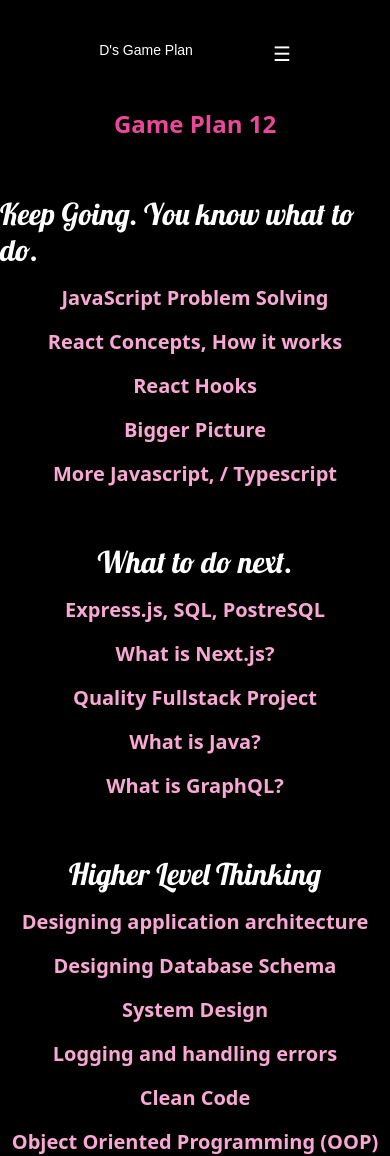
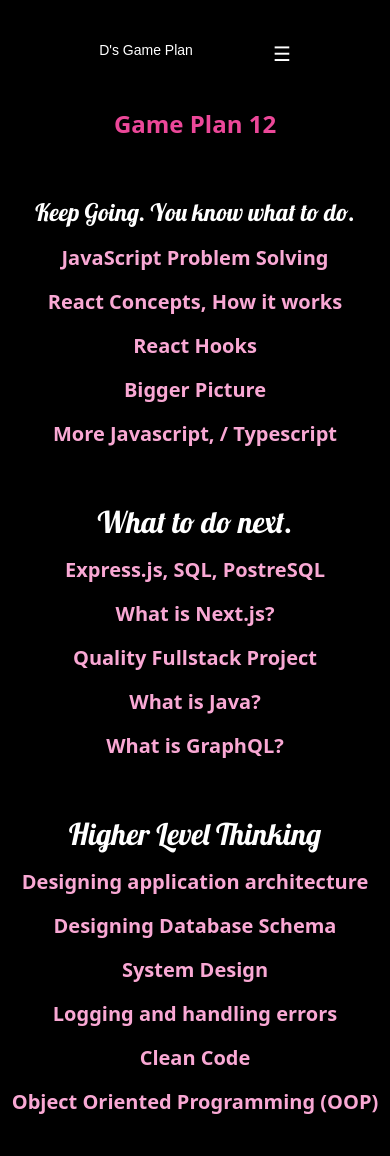
Before and after one commit to Davonne007-TX/game-plan, a React (Vite) app: page /gamePlan12 in a window 390 px wide. Built offline with nearby package versions, Linux system fonts and the light colour scheme; a web font is replaced by a local one.

Commit message:
all responsive, make everything responsive

```diff
--- a/src/components/GamePlan2.jsx
+++ b/src/components/GamePlan2.jsx
@@ -26,7 +26,6 @@ export default function GamePlan2() {
           <li>Post Starwars ✔ done</li>
           <li>Getting projects on Portfolio ✔ done</li>
           <li>Leetcode, codewars, and practice problems - always</li>
-          <p className="text-center mt-10">By: February 29</p>
           <br />
         </section>
       </section>
--- a/src/components/GamePlan6.jsx
+++ b/src/components/GamePlan6.jsx
@@ -14,7 +14,7 @@ export default function GamePlan6() {
 
   return (
     <>
-      <main className="flex-time font-pizza m-auto max-w-xs md:max-w-3xl lg:max-w-7xl p-8 rounded-2xl bg-neutral-100 ">
+      <main className="flex-time font-pizza m-auto max-w-xs md:max-w-3xl lg:max-w-7xl p-8 rounded-2xl bg-neutral-100 mb-10 ">
         <h1 className="text-blue-500 text-3xl md:text-3xl lg:text-4xl mb-8">
           Game Plan #6
         </h1>
--- a/src/components/GamePlan7.jsx
+++ b/src/components/GamePlan7.jsx
@@ -24,7 +24,7 @@ export default function GamePlan7() {
             </a>
           </p>
 
-          <section className="flex flex-col gap-8 max-w-xs md:max-w-3xl lg:max-w-4xl text-xl lg:text-2xl font-thin mt-10 ">
+          <section className="flex flex-col gap-8 max-w-xs md:max-w-3xl lg:max-w-4xl text-xl lg:text-2xl font-thin mt-10 mb-10 ">
             <p>
               This is the focus right now. I know JavaScript is a powerful
               language. I want to stick to what I am good at. And I excel in
--- a/src/components/One/GamePlan1.jsx
+++ b/src/components/One/GamePlan1.jsx
@@ -40,7 +40,6 @@ export default function Home() {
                 <li>**** Leetcode, codewars, practice problems...!</li>
               </ol>
             </section>
-            <p className="mt-20 text-center">By February 14th</p>
           </ol>
         </section>
       </section>
--- /dev/null
+++ b/src/components/Thirteen/GamePlan13.jsx
@@ -0,0 +1,7 @@
+export default function GamePlan13() {
+  return (
+    <>
+      <h1>testing testing 123</h1>
+    </>
+  );
+}
--- a/src/components/Twelve/GamePlan12.jsx
+++ b/src/components/Twelve/GamePlan12.jsx
@@ -17,7 +17,7 @@ export default function GamePlan12() {
           Game Plan 12
         </h2>
 
-        <p className="text-3xl font-lobster mt-10 md:mt-20 lg:mt-10">
+        <p className="text-2xl md:text-3xl font-lobster mt-10 md:mt-20 lg:mt-10">
           Keep Going. You know what to do.
         </p>
         {toDo.map((doNow) => (
--- a/src/components/Twelve/HigherThinking.jsx
+++ b/src/components/Twelve/HigherThinking.jsx
@@ -10,7 +10,7 @@ export default function HigherThinking() {
 
   return (
     <>
-      <section className="flex-time gap-4">
+      <section className="flex-time gap-4 mb-10">
         <p className="text-3xl font-lobster mt-10 md:mt-20 lg:mt-10">
           Higher Level Thinking
         </p>
```
